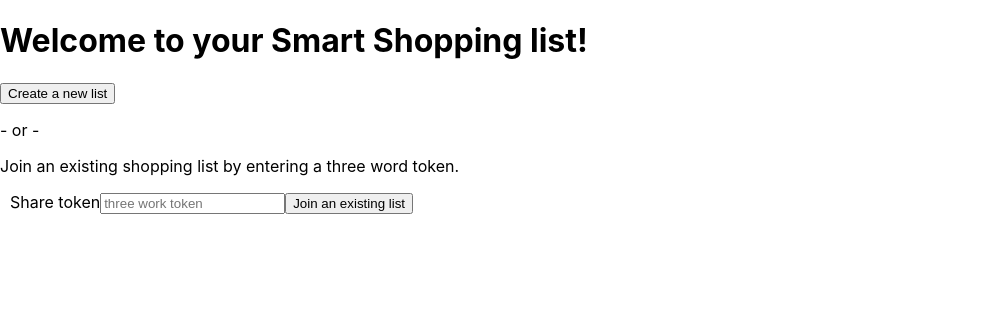
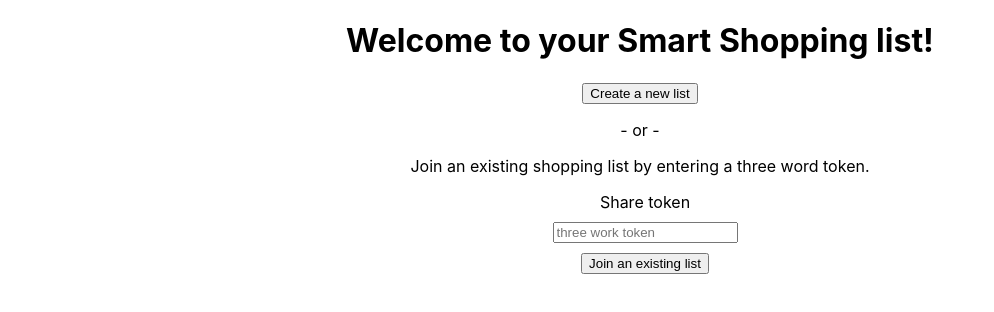
Before and after one commit to the-collab-lab/tcl-29-smart-shopping-list, a React (Create React App) app: page / in a window 1280 px wide. Shown: the top 312 px of the page, without its empty margins (0-994 px from the left). Built offline with nearby package versions, Linux system fonts and the light colour scheme.

Commit message:
added styling to Home.jsx

```diff
--- /dev/null
+++ b/src/components/Home.css
@@ -0,0 +1,21 @@
+.home {
+  text-align: center;
+  margin: 0 auto;
+  display: block;
+}
+
+.shareToken {
+  display: block;
+  margin: 0 auto;
+  padding-bottom: 10px;
+}
+
+.inputBox {
+  display: block;
+  margin: 0 auto 10px;
+}
+
+.submitButton {
+  display: block;
+  margin: 0 auto;
+}
--- a/src/components/Home.jsx
+++ b/src/components/Home.jsx
@@ -1,6 +1,8 @@
 import React, { useState } from 'react';
 import getToken from '../lib/tokens';
 import { useHistory } from 'react-router-dom';
+
+import './Home.css';
 
 const Home = () => {
   let history = useHistory();
@@ -13,21 +15,26 @@ const Home = () => {
   };
 
   return (
-    <div>
+    <div class="home">
       <h1>Welcome to your Smart Shopping list!</h1>
       <button onClick={generateToken}>Create a new list</button>
       <p> - or - </p>
       <p>Join an existing shopping list by entering a three word token.</p>
 
       <form>
-        <label htmlFor="inputToken">Share token</label>
+        <label htmlFor="inputToken" className="shareToken">
+          Share token
+        </label>
         <input
+          className="inputBox"
           placeholder="three work token"
           id="inputToken"
           value={tokenName}
           onChange={(e) => setTokenName(e.target.value)}
         />
-        <button type="submit">Join an existing list</button>
+        <button type="submit" className="submitButton">
+          Join an existing list
+        </button>
       </form>
     </div>
   );
```
